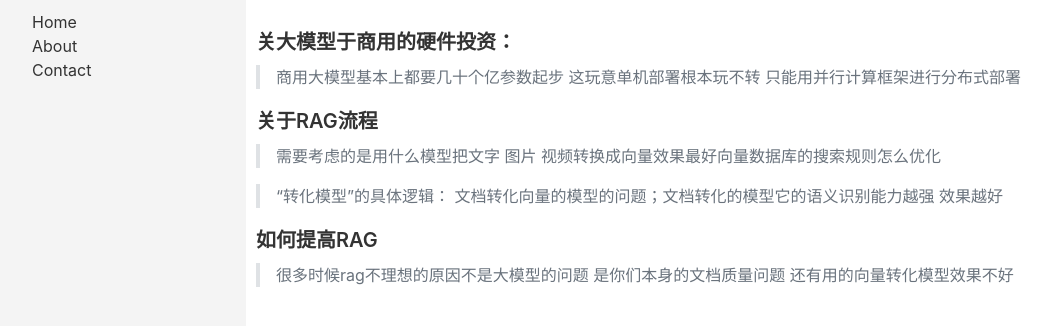
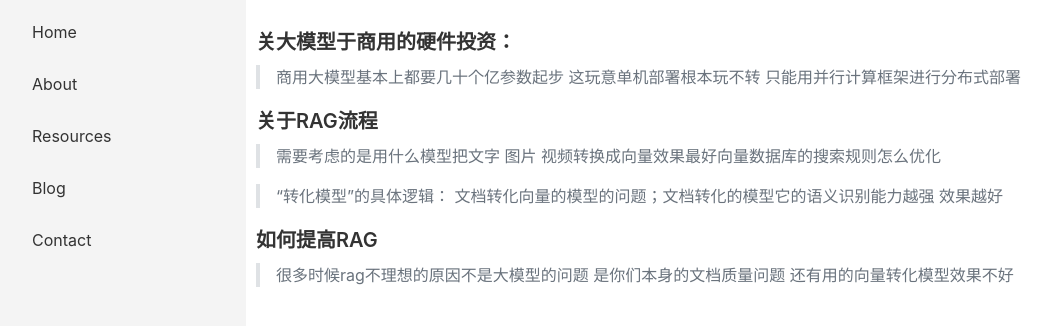
Before and after one commit to xly1981/md, a Jekyll site: the page built from docs/AI/AI_summary.md, in a window 1280 px wide. Shown: the top 326 px of the page, without its empty margins (10-1061 px from the left). Built offline with Jekyll 4.4.1, drawn with Linux system fonts in a browser that asks for light colours; our own code applies the rules of GitHub Pages for plain Markdown files.

Commit message:
Update default.html

```diff
--- a/docs/_layouts/default.html
+++ b/docs/_layouts/default.html
@@ -8,7 +8,7 @@
 
   <div class="sidebar">
     <!-- 导航菜单 -->
-    {% include sidebar.html %}
+    {% include sidebarsub.html %}
   </div>
 
   <div class="content">
```
